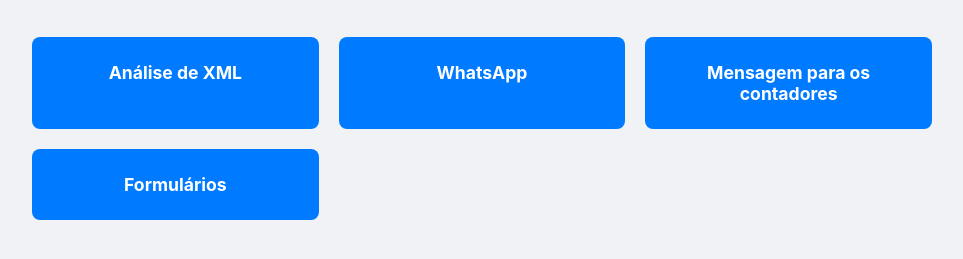
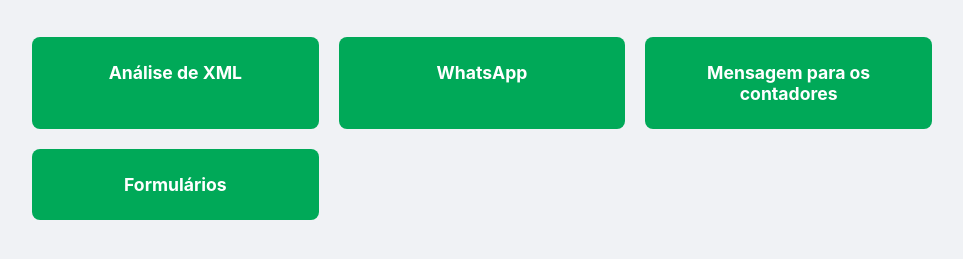
Before and after one commit to LuizKM-imp/kmsistemas, a plain HTML site: page index.html in a window 1280 px wide. Shown: the part 195-454 px from the top of the page, without its empty margins (158-1121 px from the left). Drawn offline with Linux system fonts and the light colour scheme.

Commit message:
Update index.html

```diff
--- a/index.html
+++ b/index.html
@@ -34,7 +34,7 @@
         }
         .botao {
             display: block;
-            background-color: #007bff;
+            background-color: #00a958;
             color: white;
             padding: 25px 20px;
             text-decoration: none;
```
